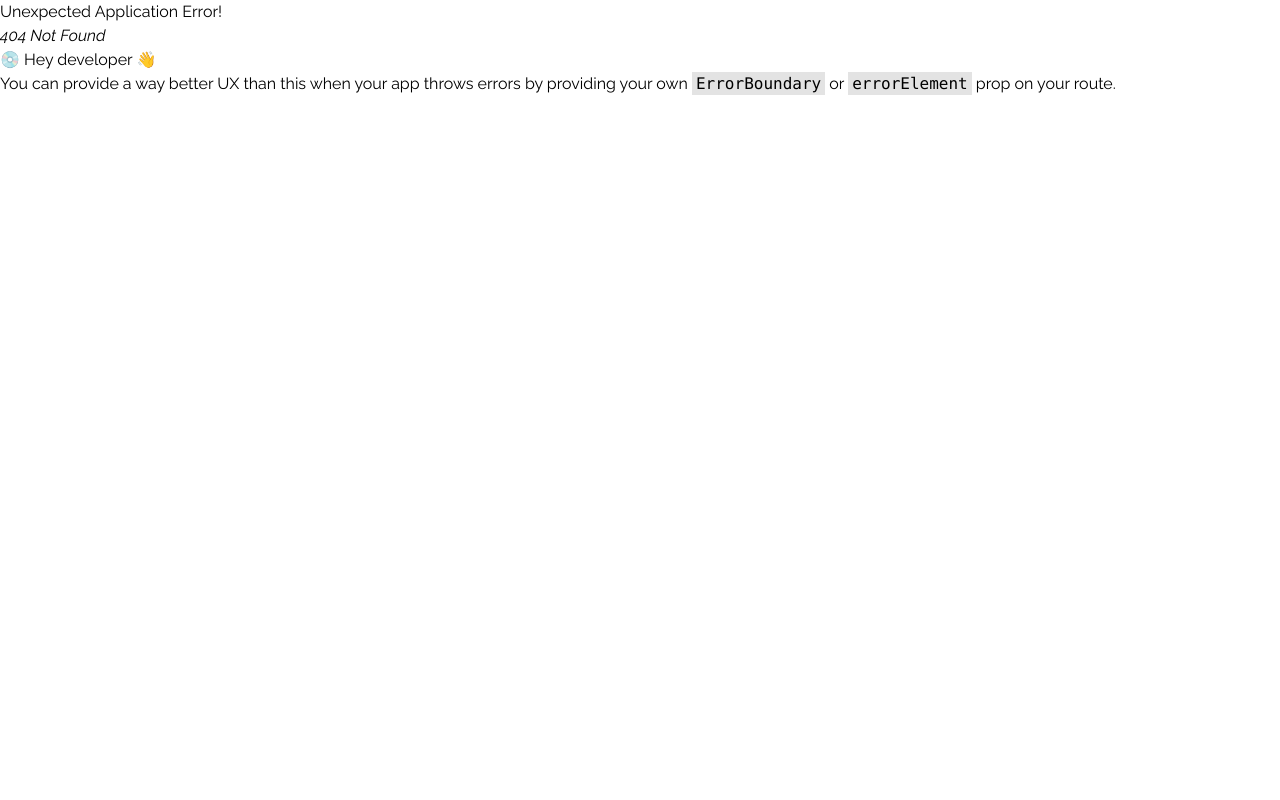
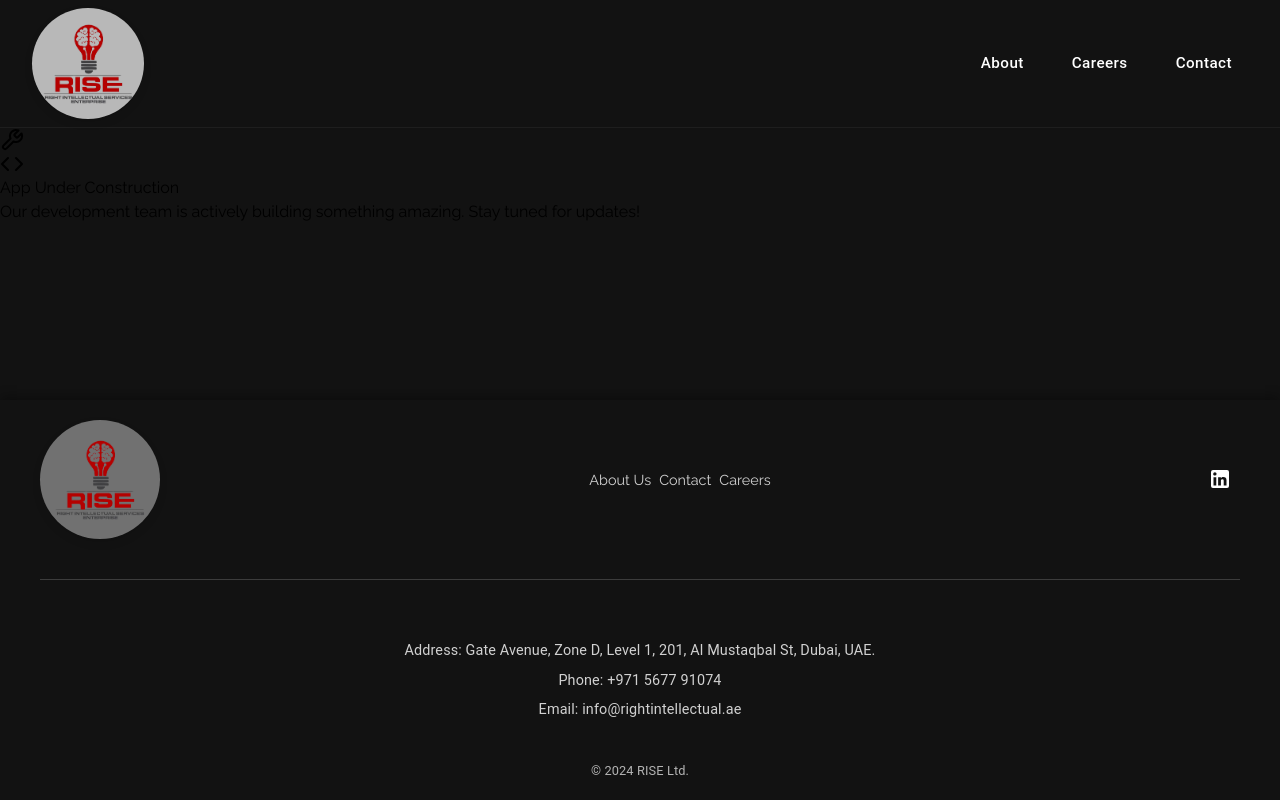
Before and after one commit to Rise-admin1/rise-home, a React (Vite) app in the folder client/: page /app-update in a window 1280 px wide. Before the commit this address had no page. Built offline with nearby package versions, Linux system fonts and the light colour scheme; a web font is replaced by a local one.

Commit message:
added service card links

```diff
--- a/client/src/App.jsx
+++ b/client/src/App.jsx
@@ -3,6 +3,7 @@ import Home from "./pages/Home";
 import Footer from "./components/Footer";
 import { createBrowserRouter, Outlet, RouterProvider } from 'react-router-dom'
 import Careers from "./pages/Careers";
+import UnderConstruction from "./components/UnderConstruction";
 
 function App() {
 
@@ -30,6 +31,10 @@ function App() {
         path: "/careers",
         element: <Careers />,
       },
+      {
+        path: "/app-update",
+        element: <UnderConstruction />,
+      },
 
     ]
   }]);
--- a/client/src/components/EmblaCarousel.jsx
+++ b/client/src/components/EmblaCarousel.jsx
@@ -1,20 +1,21 @@
-import React, { useCallback, useEffect, useState } from 'react'
-import useEmblaCarousel from 'embla-carousel-react'
-import AutoScroll from 'embla-carousel-auto-scroll'
+import React, { useCallback, useEffect, useState } from 'react';
+import useEmblaCarousel from 'embla-carousel-react';
+import AutoScroll from 'embla-carousel-auto-scroll';
 import {
   NextButton,
   PrevButton,
-  usePrevNextButtons
-} from './EmblaCarouselArrowButtons'
+  usePrevNextButtons,
+} from './EmblaCarouselArrowButtons';
 import './EmblaCarousel.css';
 
-// EmblaCarousel Component (JSX)
-
 const EmblaCarousel = ({ slides, options }) => {
-  const [emblaRef, emblaApi] = useEmblaCarousel(options, [
-    AutoScroll({ playOnInit: true }) // Start autoplay when the website renders
-  ]);
-  const [isPlaying, setIsPlaying] = useState(true); // Automatically start as playing
+  const [emblaRef, emblaApi] = useEmblaCarousel(
+    options,
+    [
+      AutoScroll({ playOnInit: true, stopOnInteraction: false }), // Keep autoplay running even after interaction
+    ]
+  );
+  const [isPlaying, setIsPlaying] = useState(true);
 
   const {
     prevBtnDisabled,
@@ -23,31 +24,13 @@ const EmblaCarousel = ({ slides, options }) => {
     onNextButtonClick,
   } = usePrevNextButtons(emblaApi);
 
-  const onButtonAutoplayClick = useCallback(
-    (callback) => {
-      const autoScroll = emblaApi?.plugins()?.autoScroll;
-      if (!autoScroll) return;
-
-      const resetOrStop =
-        autoScroll.options.stopOnInteraction === false
-          ? autoScroll.reset
-          : autoScroll.stop;
-
-      resetOrStop();
-      callback();
-    },
-    [emblaApi]
-  );
-
   const toggleAutoplay = useCallback(() => {
     const autoScroll = emblaApi?.plugins()?.autoScroll;
     if (!autoScroll) return;
 
-    const playOrStop = autoScroll.isPlaying()
-      ? autoScroll.stop
-      : autoScroll.play;
+    const playOrStop = autoScroll.isPlaying() ? autoScroll.stop : autoScroll.play;
     playOrStop();
-    setIsPlaying(autoScroll.isPlaying()); // Update the state based on play status
+    setIsPlaying(autoScroll.isPlaying());
   }, [emblaApi]);
 
   useEffect(() => {
@@ -67,6 +50,12 @@ const EmblaCarousel = ({ slides, options }) => {
         <div className="embla__container">
           {slides.map((service, index) => (
             <div className="embla__slide" key={index}>
+              <button
+                className="embla__slide__button"
+                onClick={() => {
+                  window.location.href = service.link ; // Redirect to the link
+                }}
+              >
                 <div className="embla__slide__content">
                   <div className="embla__slide__image">
                     <img src={service.image} alt={service.title} />
@@ -76,6 +65,7 @@ const EmblaCarousel = ({ slides, options }) => {
                     <p>{service.description}</p>
                   </div>
                 </div>
+              </button>
             </div>
           ))}
         </div>
@@ -84,18 +74,14 @@ const EmblaCarousel = ({ slides, options }) => {
       <div className="embla__controls">
         <div className="embla__buttons">
           <PrevButton
-            onClick={() => onButtonAutoplayClick(onPrevButtonClick)}
+            onClick={() => emblaApi?.scrollPrev()}
             disabled={prevBtnDisabled}
           />
           <NextButton
-            onClick={() => onButtonAutoplayClick(onNextButtonClick)}
+            onClick={() => emblaApi?.scrollNext()}
             disabled={nextBtnDisabled}
           />
         </div>
-
-        {/* <button className="embla__play" onClick={toggleAutoplay} type="button">
-          {isPlaying ? 'Stop' : 'Start'}
-        </button> */}
       </div>
     </div>
   );
--- a/client/src/components/ServiceCard.jsx
+++ b/client/src/components/ServiceCard.jsx
@@ -148,49 +148,56 @@ const services = [
     icon: <CodeIcon sx={styles.serviceIcon} />,
     image: 'https://i.postimg.cc/RVsynkV8/Whats-App-Image-2024-11-25-at-2-23-59-PM-2.jpg',
     description: `CoachAcadem revolutionizes student-tutor interaction through its innovative app, connecting learners with skilled educators in an intuitive, dynamic environment. Students can easily find tutors for various subjects, schedule sessions, and access personalized learning plans. Tutors benefit from tools that simplify lesson management and enhance communication. Designed to promote effective learning outcomes, CoachAcadem fosters collaboration and makes quality education accessible anytime, anywhere. Whether mastering a challenging topic or preparing for exams, users gain the guidance and support needed for academic success. CoachAcadem bridges the gap between education and technology for a seamless learning experience.`,
+    link:'/app-update'
   },
   {
     title: 'CorpInk',
     icon: <PhoneIphoneIcon sx={styles.serviceIcon} />,
     image: 'https://i.postimg.cc/NjXQQ615/Whats-App-Image-2024-11-25-at-2-56-12-PM.jpg',
     description: `Corpink is a premier branding and digital marketing agency committed to transforming businesses into standout brands. By combining creative ingenuity with data-driven strategies, Corpink helps clients build memorable brand identities, enhance online visibility, and drive measurable growth. Services include brand development, social media management, SEO optimization, content marketing, and innovative digital campaigns tailored to target audiences. Whether launching a startup or scaling an established business, Corpink delivers impactful solutions that resonate in competitive markets. With a focus on creativity and results, Corpink empowers businesses to connect, engage, and thrive in the digital landscape.`,
+    link:'https://www.corpink.ae/'
   },
   {
     title: 'Dubai Analytica',
     icon: <BrushIcon sx={styles.serviceIcon} />,
     image: 'https://i.postimg.cc/1XqzkGtc/Whats-App-Image-2024-11-25-at-2-23-59-PM.jpg',
-    description: `Dubai Analytica revolutionizes data collection with its cutting-edge online survey software, designed to empower organizations with actionable insights. The platform simplifies the survey creation process, offering customizable templates, advanced analytics, and seamless integration with existing systems. Businesses, researchers, and institutions can harness Dubai Analytica’s tools to gather, analyze, and visualize data efficiently. By focusing on user-friendly interfaces and robust security, the software ensures accuracy and confidentiality in every project. Ideal for market research, customer feedback, employee engagement, or academic studies, Dubai Analytica provides the data-driven edge needed to make informed decisions and drive impactful outcomes.
-`,
+    description: `Dubai Analytica revolutionizes data collection with its cutting-edge online survey software, designed to empower organizations with actionable insights. The platform simplifies the survey creation process, offering customizable templates, advanced analytics, and seamless integration with existing systems. Businesses, researchers, and institutions can harness Dubai Analytica’s tools to gather, analyze, and visualize data efficiently. By focusing on user-friendly interfaces and robust security, the software ensures accuracy and confidentiality in every project. Ideal for market research, customer feedback, employee engagement, or academic studies, Dubai Analytica provides the data-driven edge needed to make informed decisions and drive impactful outcomes.`,
+    link:'https://www.dubaianalytica.com/'
   },
   {
     title: 'PhD Success AE',
     icon: <BrushIcon sx={styles.serviceIcon} />,
     image: 'https://i.postimg.cc/dVQtjkd1/Whats-App-Image-2024-11-25-at-2-56-12-PM-2.jpg',
     description: `PhD Success specializes in guiding doctoral candidates through their academic journey, ensuring they achieve their research aspirations with confidence. From proposal development to thesis writing and defense preparation, the platform offers expert insights, tools, and resources tailored to the UAE's academic standards. By addressing common challenges like time management, research methodology, and publication strategies, PhD Success equips scholars to excel. The platform's personalized support empowers candidates to overcome obstacles, complete their programs efficiently, and make meaningful contributions to their fields, creating a significant impact on their academic and professional careers.`,
+    link:'https://www.phdsuccess.ae/'
   },
   {
     title: 'Safari Books',
     icon: <CloudIcon sx={styles.serviceIcon} />,
     image: 'https://i.postimg.cc/25xTWt4M/Whats-App-Image-2024-11-25-at-2-56-10-PM.jpg',
     description: `SafariBooks brings stories and knowledge to life with its extensive library of audiobooks, catering to diverse tastes and interests. From gripping fiction and timeless classics to insightful self-help and business guides, SafariBooks ensures there’s something for everyone. Ideal for busy professionals, avid learners, and casual readers, the platform allows users to enjoy immersive storytelling and educational content on the go. With top-notch narrators and user-friendly features, SafariBooks transforms time spent commuting or relaxing into enriching experiences. Explore, listen, and discover a world of knowledge and entertainment, all at your fingertips with SafariBooks.`,
+    link:'/app-update'
   },
   {
     title: 'Scientific Journals Portal',
     icon: <CloudIcon sx={styles.serviceIcon} />,
     image: 'https://i.postimg.cc/Ss3Sfg47/logo-removebg-preview.jpg',
     description: `Scientific Journals Portal is a comprehensive platform dedicated to simplifying access to academic publications. Researchers, academics, and students can explore a vast database of peer-reviewed journals spanning diverse disciplines. The portal streamlines the research process by providing a user-friendly interface, advanced search tools, and organized categorization. This resource is invaluable for staying informed on the latest discoveries, fostering collaboration, and advancing scholarly pursuits. Whether for groundbreaking studies or detailed literature reviews, Scientific Journals Portal empowers its audience with reliable information to achieve their academic and professional goals.`,
+    link:'https://www.scientificjournalsportal.com/'
   },
   {
     title: 'Velo',
     icon: <CloudIcon sx={styles.serviceIcon} />,
     image: 'https://i.postimg.cc/5y675mgJ/Whats-App-Image-2024-11-25-at-2-38-41-PM.jpg',
     description: `Velo is a global leader in shipping and logistics, specializing in seamless transportation solutions for businesses of all sizes. With an extensive network spanning continents, Velo ensures reliable delivery across air, sea, and land, meeting the demands of modern commerce. The company offers tailored services, including freight forwarding, supply chain management, and customs clearance, designed to optimize efficiency and reduce costs. By leveraging advanced tracking systems and a commitment to sustainability, Velo provides clients with transparency, speed, and eco-friendly options. From local deliveries to international shipments, Velo empowers businesses to connect markets and drive global growth effortlessly.`,
+    link:'/app-update'
   },
   {
     title: 'Right Writing Dubai (AE)',
     icon: <CloudIcon sx={styles.serviceIcon} />,
     image: 'https://i.postimg.cc/NG5N5B0r/Whats-App-Image-2024-11-25-at-3-27-25-PM.jpg',
     description: `Write Right is your trusted partner for professional writing solutions tailored to academic, business, and creative needs. From refining essays and reports to crafting compelling content for websites and publications, the platform ensures precision, clarity, and originality in every piece. Write Right caters to students, researchers, and professionals seeking impeccable language and structure in their work. With a team of expert editors and writers, the platform delivers customized, high-quality outputs that save time and enhance credibility. Write Right simplifies the writing process, enabling clients to focus on their core objectives while achieving exceptional results.`,
+    link:'https://www.writeright.ae/'
   },
 
 ];
--- /dev/null
+++ b/client/src/components/UnderConstruction.jsx
@@ -0,0 +1,22 @@
+import React from 'react';
+import { Wrench, Code } from 'lucide-react';
+
+const AppBuildProgress = () => {
+  return (
+    <div className="flex min-h-screen items-center justify-center bg-black p-4">
+      <div className="w-full max-w-md rounded-xl bg-gray-900 p-8 shadow-lg text-center">
+        <div className="flex justify-center mb-6">
+          <Wrench className="text-blue-500 w-16 h-16 animate-spin" />
+          <Code className="text-green-500 w-16 h-16 ml-4" />
+        </div>
+        <h2 className="text-2xl font-bold mb-4 text-white">App Under Construction</h2>
+        <p className="text-gray-400 mb-6">
+          Our development team is actively building something amazing.
+          Stay tuned for updates!
+        </p>
+      </div>
+    </div>
+  );
+};
+
+export default AppBuildProgress;
```
Lines whose indentation alone changed are shown as unchanged.
